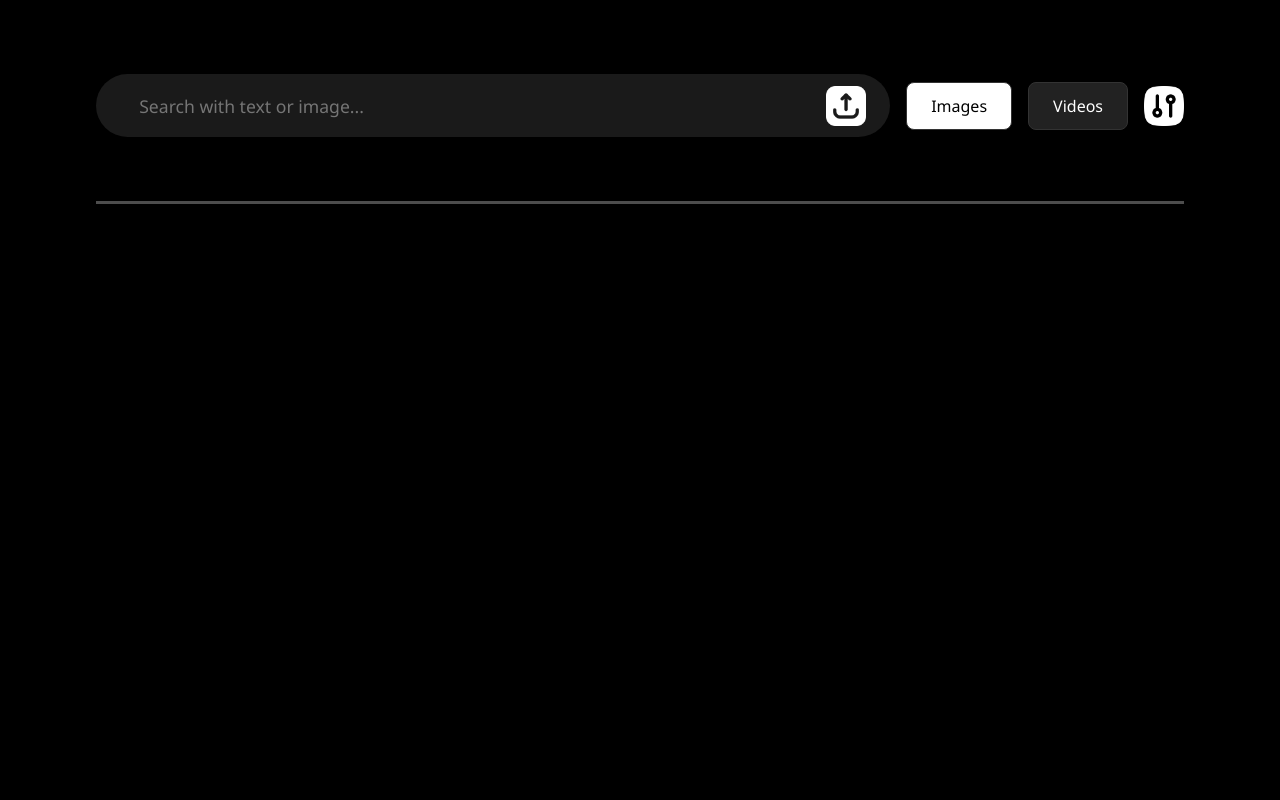
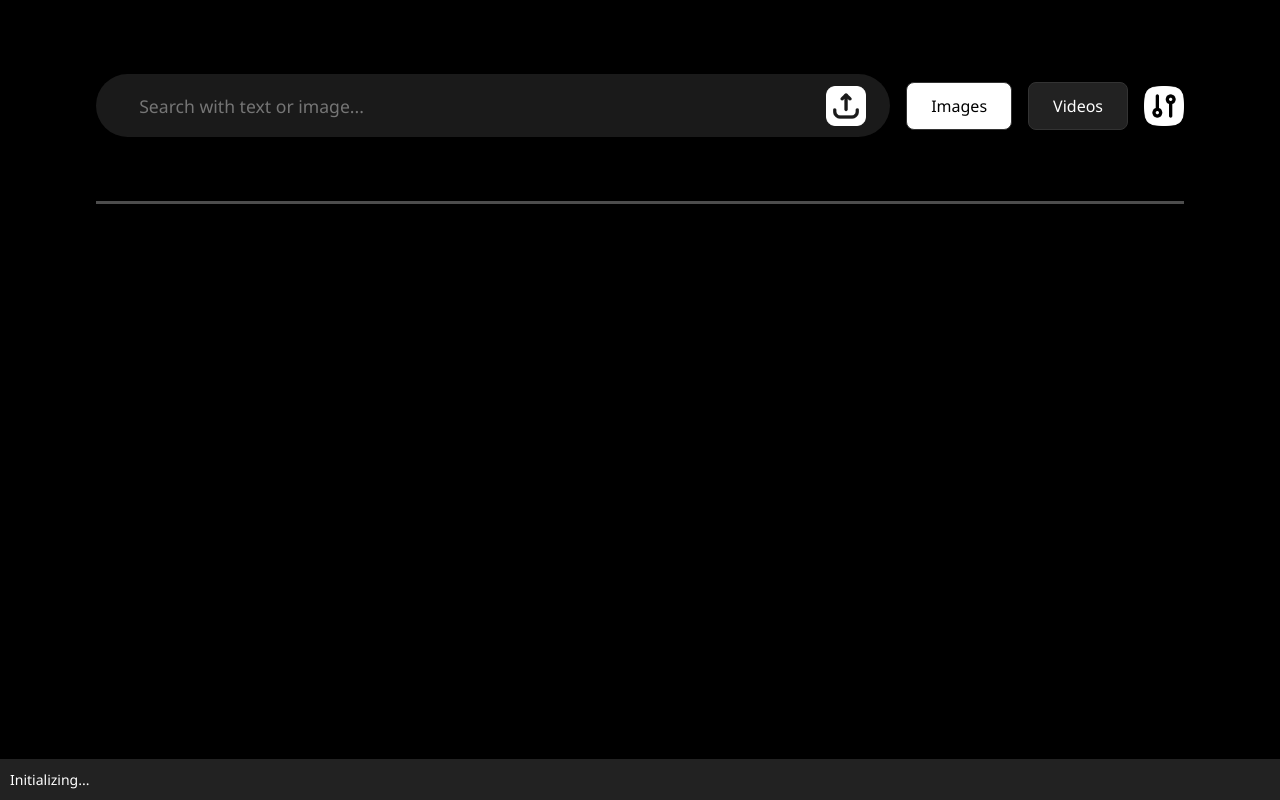
Before and after one commit to jebin2/SnapHound, a React (Vite) app: page / in a window 1280 px wide. Built offline with nearby package versions, Linux system fonts and the light colour scheme.

Commit message:
added footer

```diff
--- a/src/App.css
+++ b/src/App.css
@@ -121,7 +121,7 @@ body {
 
 /* Video Search Modal */
 .modal {
-	display: none;
+	display: flex;
 	position: fixed;
 	top: 0;
 	left: 0;
@@ -267,3 +267,13 @@ body {
     padding: 16px;
     justify-items: center; /* Aligns content to the left */
 }
+
+.status-bar {
+	position: fixed;
+	bottom: 0;
+	width: 100%;
+	background-color: #222;
+	color: white;
+	padding: 10px;
+	font-size: 14px;
+  }
--- a/src/App.jsx
+++ b/src/App.jsx
@@ -10,7 +10,11 @@ const SEARCH_TYPES = {
   IMAGE: "image",
   VIDEO: "video"
 };
-
+const StatusBar = memo(({ status }) => (
+  <div className="status-bar">
+    {status || "Idle..."}
+  </div>
+));
 // Memoized Media Item Component with custom comparison
 const MediaItem = memo(({ item }) => {
   const imgRef = useRef(null);
@@ -159,6 +163,7 @@ const Header = memo(({
 
 // Main App Component
 function App() {
+  const [status, setStatus] = useState("Initializing...");  // Status message state
   const [searchType, setSearchType] = useState(SEARCH_TYPES.IMAGE);
   const [settingsOpen, setSettingsOpen] = useState(false);
   const [videoModalOpen, setVideoModalOpen] = useState(false);
@@ -186,6 +191,11 @@ function App() {
 
     const setupListeners = async () => {
       try {
+        // Listen for status updates from Rust
+        unlisten.push(await listen("status_update", ({ payload }) => {
+          console.log("Received status update:", payload); // Debugging log
+          setStatus(payload);
+        }));
         unlisten.push(await listen("file_path", ({ payload }) => {
           const newItems = JSON.parse(payload);
           setMediaItems(prev => [
@@ -252,6 +262,7 @@ function App() {
   const handleCloseVideoModal = useCallback(() => setVideoModalOpen(false), []);
 
   return (
+    <>
     <div className="container">
       <Header
         searchType={searchType}
@@ -284,6 +295,10 @@ function App() {
         />
       )}
     </div>
+
+      {/* Status Bar */}
+      <StatusBar status={status} />
+      </>
   );
 }
 
```
